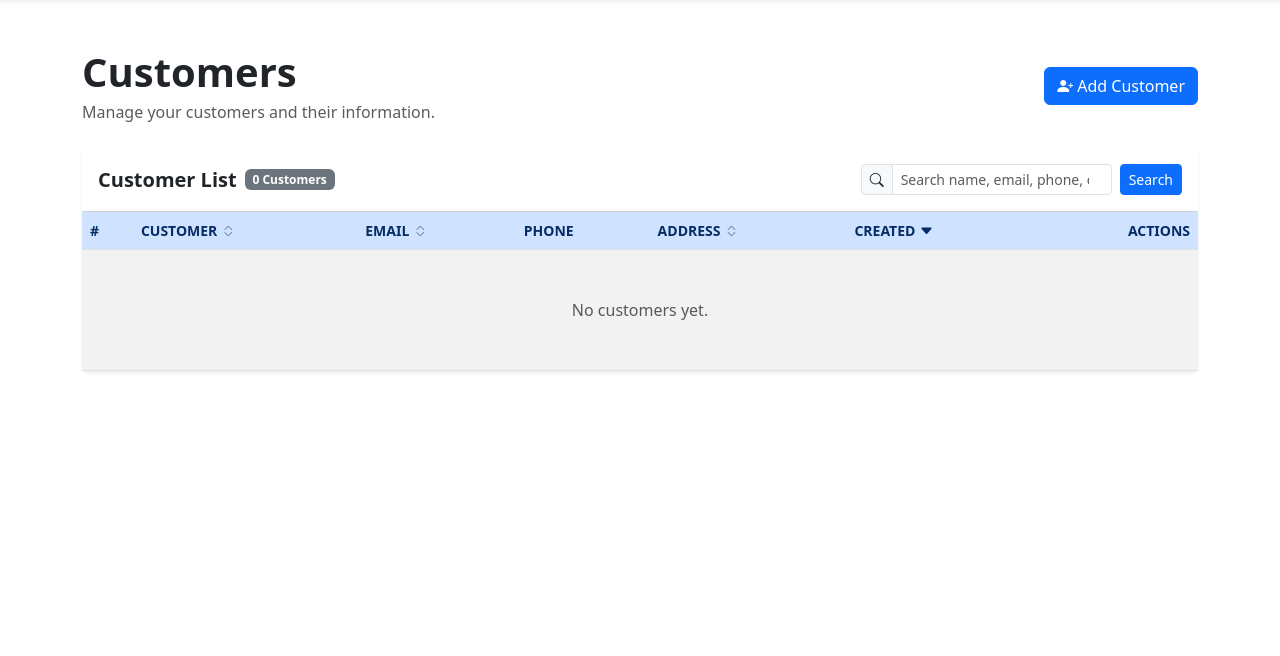
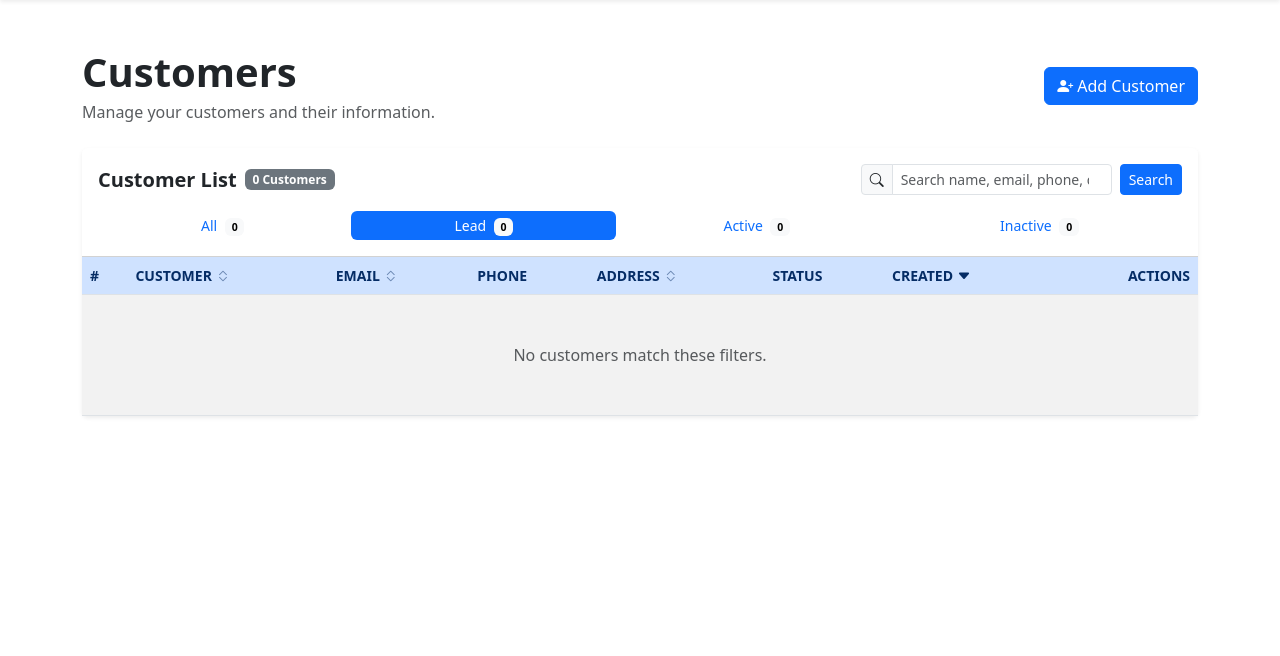
Before and after one commit to sumanshekhar698/s_crm, a Django app: page /customers/?status=lead in a window 1280 px wide. Shown: the part 57-713 px from the top of the page. Run offline with Django 5.2, Linux system fonts and the light colour scheme; the visitor is signed in with stand-in values (Sample User, id 1); data that the repository does not hold is empty.

Commit message:
Add customer status (Lead/Active/Inactive) with filter tabs and badges
TextChoices field + migration 0002, status counts per tab, status pills on the home page. Table links now use Django's {% querystring %} tag to keep search, sort and filter together.

Co-authored-by: Cursor <cursoragent@cursor.com>

```diff
--- a/customers/forms.py
+++ b/customers/forms.py
@@ -61,7 +61,7 @@ class AddRecordForm(forms.ModelForm):
 
 	class Meta:
 		model = Record
-		fields = ('first_name', 'last_name', 'email', 'phone', 'address', 'city', 'state', 'zipcode')
+		fields = ('first_name', 'last_name', 'email', 'phone', 'address', 'city', 'state', 'zipcode', 'status')
 
 	def __init__(self, *args, **kwargs):
 		super().__init__(*args, **kwargs)
@@ -85,6 +85,9 @@ class AddRecordForm(forms.ModelForm):
 				'autocomplete': autocomplete,
 			})
 
+		# A <select> uses Bootstrap's form-select class instead of form-control
+		self.fields['status'].widget.attrs['class'] = 'form-select'
+
 	def full_clean(self):
 		super().full_clean()
 		for name in self.errors:
--- a/customers/templates/customers/_record_form.html
+++ b/customers/templates/customers/_record_form.html
@@ -12,7 +12,7 @@
 
     <div class="row g-3">
         {% for field in form %}
-        <div class="{% if field.name == 'address' %}col-12{% elif field.name == 'city' %}col-sm-5{% elif field.name == 'state' %}col-sm-4{% elif field.name == 'zipcode' %}col-sm-3{% else %}col-sm-6{% endif %}">
+        <div class="{% if field.name == 'address' %}col-12{% elif field.name == 'city' %}col-sm-5{% elif field.name == 'state' %}col-sm-4{% elif field.name == 'zipcode' %}col-sm-3{% elif field.name == 'status' %}col-sm-5{% else %}col-sm-6{% endif %}">
             <label for="{{ field.id_for_label }}" class="form-label">
                 {{ field.label }}
             </label>
--- a/customers/templates/customers/_sort_header.html
+++ b/customers/templates/customers/_sort_header.html
@@ -1,13 +1,15 @@
+{% with descending="-"|add:key %}
 <th scope="col">
-    <a href="?{% if query %}q={{ query|urlencode }}&{% endif %}sort={% if sort == key %}-{% endif %}{{ key }}"
+    <a href="{% if sort == key %}{% querystring sort=descending page=None %}{% else %}{% querystring sort=key page=None %}{% endif %}"
        class="text-reset text-decoration-none d-inline-flex align-items-center gap-1">
         {{ label }}
         {% if sort == key %}
             <i class="bi bi-caret-up-fill"></i>
-        {% elif sort|slice:"1:" == key and sort|first == "-" %}
+        {% elif sort == descending %}
             <i class="bi bi-caret-down-fill"></i>
         {% else %}
             <i class="bi bi-chevron-expand opacity-50"></i>
         {% endif %}
     </a>
 </th>
+{% endwith %}
--- /dev/null
+++ b/customers/templates/customers/_status_badge.html
@@ -0,0 +1 @@
+<span class="badge rounded-pill {% if record.status == 'active' %}bg-success-subtle text-success-emphasis{% elif record.status == 'inactive' %}bg-secondary-subtle text-secondary-emphasis{% else %}bg-primary-subtle text-primary-emphasis{% endif %}">{{ record.get_status_display }}</span>
--- a/customers/templates/customers/dashboard.html
+++ b/customers/templates/customers/dashboard.html
@@ -42,6 +42,7 @@
                 <!-- Search -->
                 <form method="get" action="{% url 'customers_home' %}" class="d-flex gap-2" role="search">
                     <input type="hidden" name="sort" value="{{ sort }}">
+                    {% if status %}<input type="hidden" name="status" value="{{ status }}">{% endif %}
                     <div class="input-group input-group-sm">
                         <span class="input-group-text"><i class="bi bi-search"></i></span>
                         <input type="search" name="q" value="{{ query }}" class="form-control"
@@ -49,11 +50,23 @@
                     </div>
                     <button type="submit" class="btn btn-sm btn-primary">Search</button>
                     {% if query %}
-                    <a href="{% url 'customers_home' %}" class="btn btn-sm btn-outline-secondary text-nowrap">Clear</a>
+                    <a href="{% querystring q=None page=None %}" class="btn btn-sm btn-outline-secondary text-nowrap">Clear</a>
                     {% endif %}
                 </form>
 
             </div>
+
+            <!-- Status filter -->
+            <ul class="nav nav-pills nav-fill gap-1 small mt-3">
+                {% for value, label, count in status_tabs %}
+                <li class="nav-item">
+                    <a class="nav-link py-1 {% if value == status %}active{% endif %}"
+                       href="{% if value %}{% querystring status=value page=None %}{% else %}{% querystring status=None page=None %}{% endif %}">
+                        {{ label }} <span class="badge text-bg-light ms-1">{{ count }}</span>
+                    </a>
+                </li>
+                {% endfor %}
+            </ul>
         </div>
 
 
@@ -69,6 +82,7 @@
                         {% include "customers/_sort_header.html" with key="email" label="Email" %}
                         <th scope="col">Phone</th>
                         {% include "customers/_sort_header.html" with key="city" label="Address" %}
+                        <th scope="col">Status</th>
                         {% include "customers/_sort_header.html" with key="created" label="Created" %}
                         <th scope="col" class="text-end">Actions</th>
                     </tr>
@@ -99,6 +113,10 @@
                             <div class="small text-body-secondary">
                                 {{ record.city }}, {{ record.state }} {{ record.zipcode }}
                             </div>
+                        </td>
+
+                        <td>
+                            {% include "customers/_status_badge.html" %}
                         </td>
 
                         <td>
@@ -133,9 +151,9 @@
                     </tr>
                     {% empty %}
                     <tr>
-                        <td colspan="7" class="text-center text-muted py-5">
-                            {% if query %}
-                                No customers match "{{ query }}".
+                        <td colspan="8" class="text-center text-muted py-5">
+                            {% if query or status %}
+                                No customers match these filters.
                             {% else %}
                                 No customers yet.
                             {% endif %}
@@ -161,19 +179,19 @@
                 <ul class="pagination pagination-sm mb-0">
 
                     <li class="page-item {% if not page_obj.has_previous %}disabled{% endif %}">
-                        <a class="page-link" href="{% if page_obj.has_previous %}?{% if query %}q={{ query|urlencode }}&{% endif %}sort={{ sort }}&page={{ page_obj.previous_page_number }}{% else %}#{% endif %}" aria-label="Previous">
+                        <a class="page-link" href="{% if page_obj.has_previous %}{% querystring page=page_obj.previous_page_number %}{% else %}#{% endif %}" aria-label="Previous">
                             <i class="bi bi-chevron-left"></i>
                         </a>
                     </li>
 
                     {% for number in page_obj.paginator.page_range %}
                     <li class="page-item {% if number == page_obj.number %}active{% endif %}">
-                        <a class="page-link" href="?{% if query %}q={{ query|urlencode }}&{% endif %}sort={{ sort }}&page={{ number }}">{{ number }}</a>
+                        <a class="page-link" href="{% querystring page=number %}">{{ number }}</a>
                     </li>
                     {% endfor %}
 
                     <li class="page-item {% if not page_obj.has_next %}disabled{% endif %}">
-                        <a class="page-link" href="{% if page_obj.has_next %}?{% if query %}q={{ query|urlencode }}&{% endif %}sort={{ sort }}&page={{ page_obj.next_page_number }}{% else %}#{% endif %}" aria-label="Next">
+                        <a class="page-link" href="{% if page_obj.has_next %}{% querystring page=page_obj.next_page_number %}{% else %}#{% endif %}" aria-label="Next">
                             <i class="bi bi-chevron-right"></i>
                         </a>
                     </li>
--- a/customers/templates/customers/record.html
+++ b/customers/templates/customers/record.html
@@ -20,8 +20,9 @@
                 <div class="card-header bg-primary-subtle border-0 p-4 d-flex align-items-center gap-3">
                     <i class="bi bi-person-circle display-5 text-primary"></i>
                     <div>
-                        <h2 class="fw-bold mb-0">
+                        <h2 class="fw-bold mb-0 d-flex align-items-center gap-2">
                             {{ customer_record.first_name }} {{ customer_record.last_name }}
+                            <span class="fs-6">{% include "customers/_status_badge.html" with record=customer_record %}</span>
                         </h2>
                         <div class="small text-body-secondary">
                             Customer #{{ customer_record.pk }} &middot; Added {{ customer_record.created_at|date:"M d, Y" }}
--- a/customers/views.py
+++ b/customers/views.py
@@ -7,7 +7,7 @@ from django.contrib.auth import authenticate
 from django.contrib.auth.decorators import login_required
 from django.contrib import messages
 from django.core.paginator import Paginator
-from django.db.models import Q
+from django.db.models import Count, Q
 from django.utils import timezone
 from django.utils.http import url_has_allowed_host_and_scheme
 from .forms import SignUpForm, AddRecordForm
@@ -46,6 +46,7 @@ def customer_stats(records):
         'this_week': records.filter(created_at__gte=now - timedelta(days=7)).count(),
         'this_month': this_month,
         # None means "no data last month", so the template can hide the growth badge
+        'by_status': {value: records.filter(status=value).count() for value in Record.Status.values},
         'growth': round((this_month - last_month) / last_month * 100, 1) if last_month else None,
         'recent': records.order_by('-created_at', '-pk')[:3],
     }
@@ -67,6 +68,18 @@ def customers(request):
             | Q(city__icontains=query)
         )
 
+    # Count each status within the current search, before the status filter narrows it down
+    status_counts = dict(records.values_list('status').annotate(n=Count('pk')))
+    status_tabs = [('', 'All', sum(status_counts.values()))] + [
+        (value, label, status_counts.get(value, 0)) for value, label in Record.Status.choices
+    ]
+
+    status = request.GET.get('status', '')
+    if status in Record.Status.values:
+        records = records.filter(status=status)
+    else:
+        status = ''
+
     # Only whitelisted keys reach order_by(), so the URL can't sort by arbitrary fields
     sort = request.GET.get('sort', '-created')
     if sort.lstrip('-') not in SORT_FIELDS:
@@ -77,7 +90,13 @@ def customers(request):
     # get_page() handles missing, non-numeric and out-of-range page numbers for us
     page_obj = Paginator(records, PER_PAGE).get_page(request.GET.get('page'))
 
-    return render(request, 'customers/dashboard.html', {'page_obj': page_obj, 'query': query, 'sort': sort})
+    return render(request, 'customers/dashboard.html', {
+        'page_obj': page_obj,
+        'query': query,
+        'sort': sort,
+        'status': status,
+        'status_tabs': status_tabs,
+    })
 
 
 def login_view(request):
```
Also changed, not shown: customers/models.py (+8 -0 lines), customers/templates/home.html (+14 -2 lines), customers/migrations/0002_record_status.py (added).
